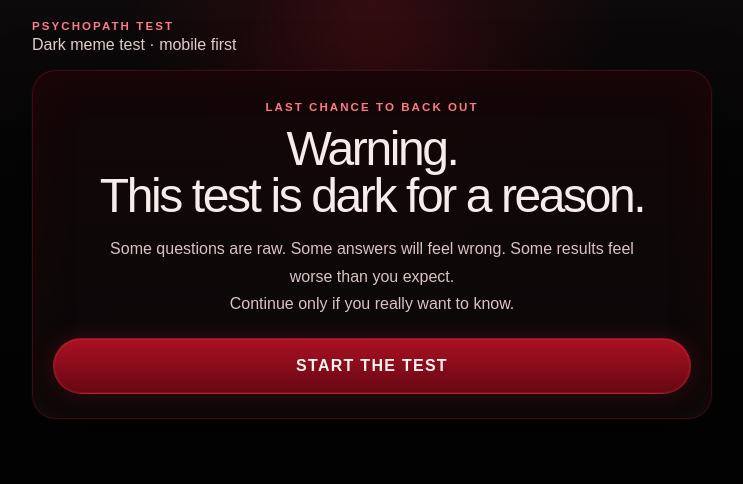
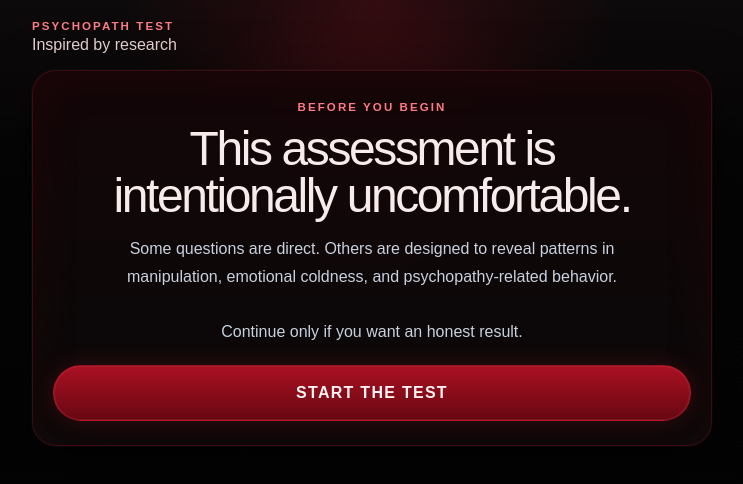
Before and after one commit to rickey88-rgb/nya-psykopat-meme-testet, a Next.js app: page /test in a window 1280 px wide. Shown: the top 484 px of the page, without its empty margins (268-1011 px from the left). Built offline with nearby package versions, Linux system fonts and the light colour scheme.

Commit message:
Refine psychopath test copy and result profiles

```diff
--- a/components/TestExperience.tsx
+++ b/components/TestExperience.tsx
@@ -135,26 +135,42 @@ function AnalysisPanel({ done, stepIndex }: { done: boolean; stepIndex: number }
 function PaywallPanel({ onUnlock }: { onUnlock: () => void }) {
   return (
     <section className="glass-panel" style={{ padding: '28px 20px 24px', textAlign: 'center' }}>
-      <div className="section-kicker">Your dark profile is waiting</div>
-      <div style={{ fontSize: 'clamp(2rem, 7.8vw, 3.2rem)', lineHeight: 0.98, letterSpacing: '-0.05em', margin: '12px 0 14px' }}>
-        We have seen enough.
+      <div className="section-kicker">Your result is ready</div>
+      <div
+        style={{
+          fontSize: 'clamp(2rem, 7.8vw, 3.2rem)',
+          lineHeight: 0.98,
+          letterSpacing: '-0.05em',
+          margin: '12px 0 14px',
+        }}
+      >
+        The test has
         <br />
-        We know something about you now.
-        <br />
-        The question is whether you want to know it too.
+        completed your profile.
       </div>
-      <p style={{ color: '#d8bbbb', lineHeight: 1.65, margin: '0 auto 18px', maxWidth: 560 }}>
-        Your dark profile is ready. Unlock your full result and see what the test saw in you.
+      <p style={{ color: '#c8d1de', lineHeight: 1.65, margin: '0 auto 18px', maxWidth: 560 }}>
+        Unlock your full result to see how your answers scored across psychopathy, emotional
+        coldness, manipulation, and control.
       </p>
       <div style={{ display: 'grid', gap: 12, maxWidth: 420, margin: '0 auto 18px' }}>
-        <div style={{ padding: '14px 16px', borderRadius: 18, border: '1px solid rgba(204, 31, 47, 0.22)', background: 'rgba(18, 7, 8, 0.84)' }}>
-          Result name · brutal verdict text · four dark sections
+        <div
+          style={{
+            padding: '14px 16px',
+            borderRadius: 18,
+            border: '1px solid rgba(112, 129, 156, 0.18)',
+            background: 'rgba(8, 13, 21, 0.84)',
+            color: '#d9e1ec',
+          }}
+        >
+          Result level · full written analysis · four detailed sections
         </div>
       </div>
       <button className="cta-button" style={{ width: '100%', maxWidth: 420 }} onClick={onUnlock}>
-        Unlock my result — 39 SEK
+        Unlock My Result — $4.99
       </button>
-      <div style={{ marginTop: 12, color: '#9f7f7f', fontSize: '0.88rem' }}>Demo mode: swap this button for Stripe whenever you want.</div>
+      <div style={{ marginTop: 12, color: '#8fa0b6', fontSize: '0.88rem' }}>
+        Demo mode: replace this button with Stripe whenever you want.
+      </div>
     </section>
   );
 }
@@ -284,7 +300,7 @@ export function TestExperience() {
         <div style={{ display: 'flex', alignItems: 'center', justifyContent: 'space-between', gap: 12, marginBottom: 16 }}>
           <div>
             <div className="section-kicker">Psychopath Test</div>
-            <div style={{ color: '#e8d1d1', marginTop: 4 }}>Dark meme test · mobile first</div>
+            <div style={{ color: '#e8d1d1', marginTop: 4 }}>Inspired by research</div>
           </div>
           {phase !== 'warning' && phase !== 'result' && (
             <button className="ghost-button" style={{ minHeight: 48, padding: '12px 16px' }} onClick={restart}>
@@ -295,19 +311,21 @@ export function TestExperience() {
 
        {phase === 'warning' && (
   <section className="glass-panel" style={{ padding: '30px 20px 24px', textAlign: 'center' }}>
-            <div className="section-kicker">Last chance to back out</div>
+    <div className="section-kicker">Before you begin</div>
     <div style={{ fontSize: 'clamp(2rem, 7vw, 3rem)', lineHeight: 0.98, letterSpacing: '-0.05em', margin: '12px 0 16px' }}>
-              Warning.
+      This assessment is
       <br />
-              This test is dark for a reason.
+      intentionally uncomfortable.
     </div>
-            <p style={{ color: '#dbc3c3', lineHeight: 1.72, margin: '0 auto 20px', maxWidth: 560 }}>
-              Some questions are raw. Some answers will feel wrong. Some results feel worse than you expect.
+    <p style={{ color: '#c8d1de', lineHeight: 1.72, margin: '0 auto 20px', maxWidth: 560 }}>
+      Some questions are direct. Others are designed to reveal patterns in manipulation, emotional coldness,
+      and psychopathy-related behavior.
       <br />
-              Continue only if you really want to know.
+      <br />
+      Continue only if you want an honest result.
     </p>
     <button className="cta-button" style={{ width: '100%' }} onClick={() => setPhase('questions')}>
-              Start the test
+      Start the Test
     </button>
   </section>
 )}
```
Lines whose indentation alone changed are shown as unchanged.
